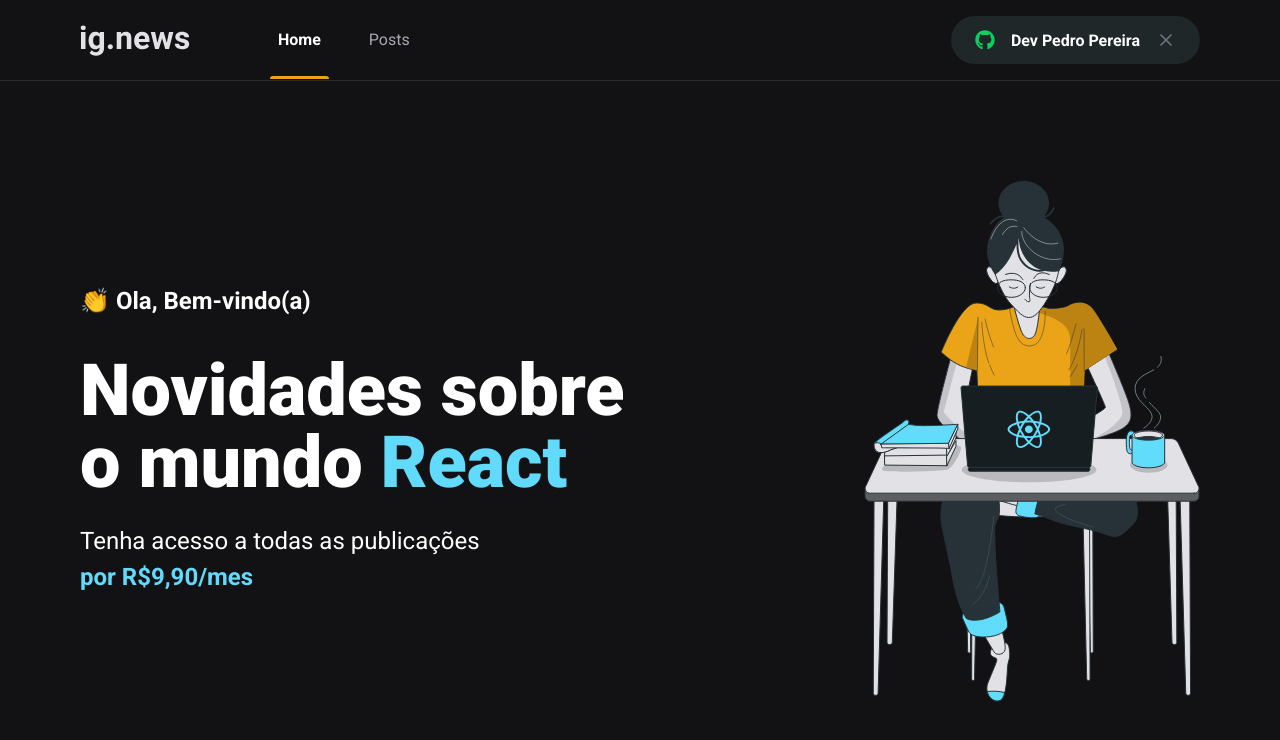
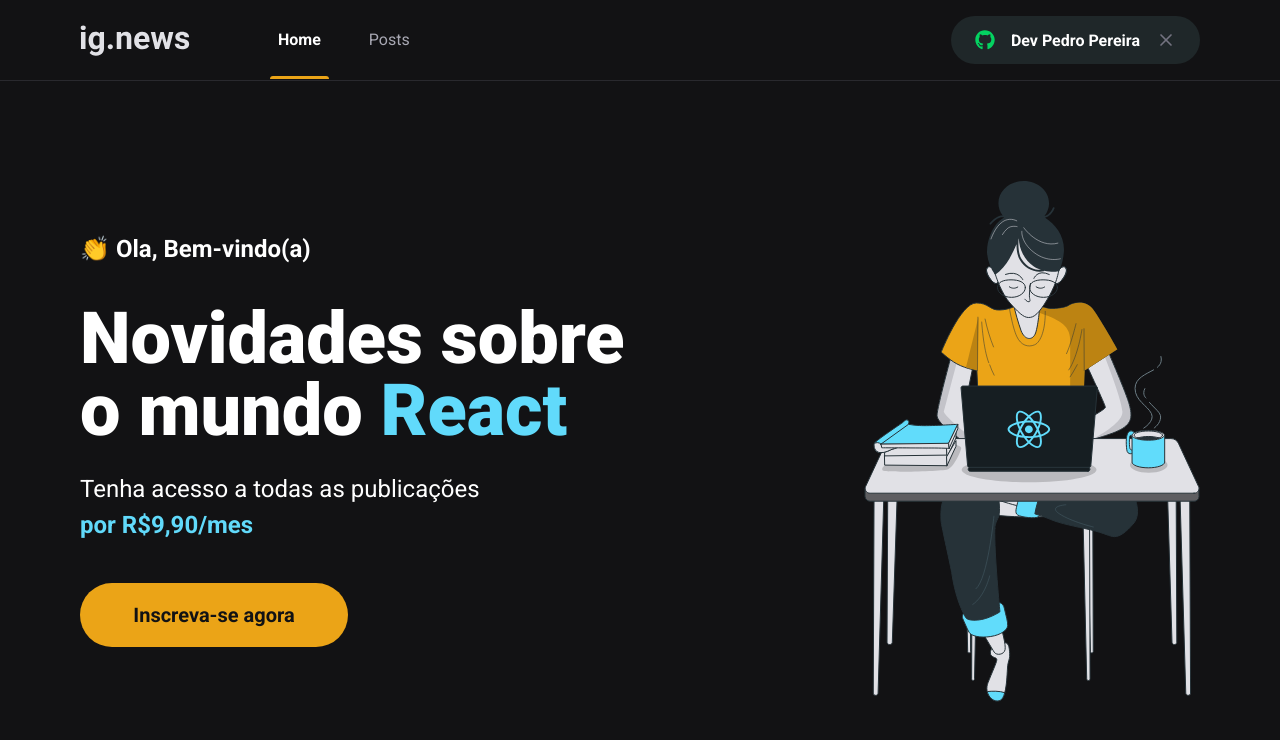
Before and after one commit to devpedrospereira/ignews, a Next.js app: page / in a window 1280 px wide. Shown: the top 740 px of the page. Built offline with nearby package versions, Linux system fonts and the light colour scheme.

Commit message:
implementation component SubscribeButton in page home

```diff
--- a/src/pages/home.module.scss
+++ b/src/pages/home.module.scss
@@ -38,4 +38,8 @@
             font-weight: bold;
         }
     }
+
+    button{
+        margin-top: 2.5rem;
+    }
 }
--- a/src/pages/index.tsx
+++ b/src/pages/index.tsx
@@ -1,4 +1,5 @@
 import Head from "next/head";
+import { SubscribeButton } from "src/components/SubscribeButton";
 
 import styles from './home.module.scss'
 
@@ -22,6 +23,7 @@ export default function Home() {
                          por R$9,90/mes
                        </span>
                     </p>
+                    <SubscribeButton/>
                 </section>
 
                 <img src="/images/avatar.svg" alt="mulher programando" />
```
